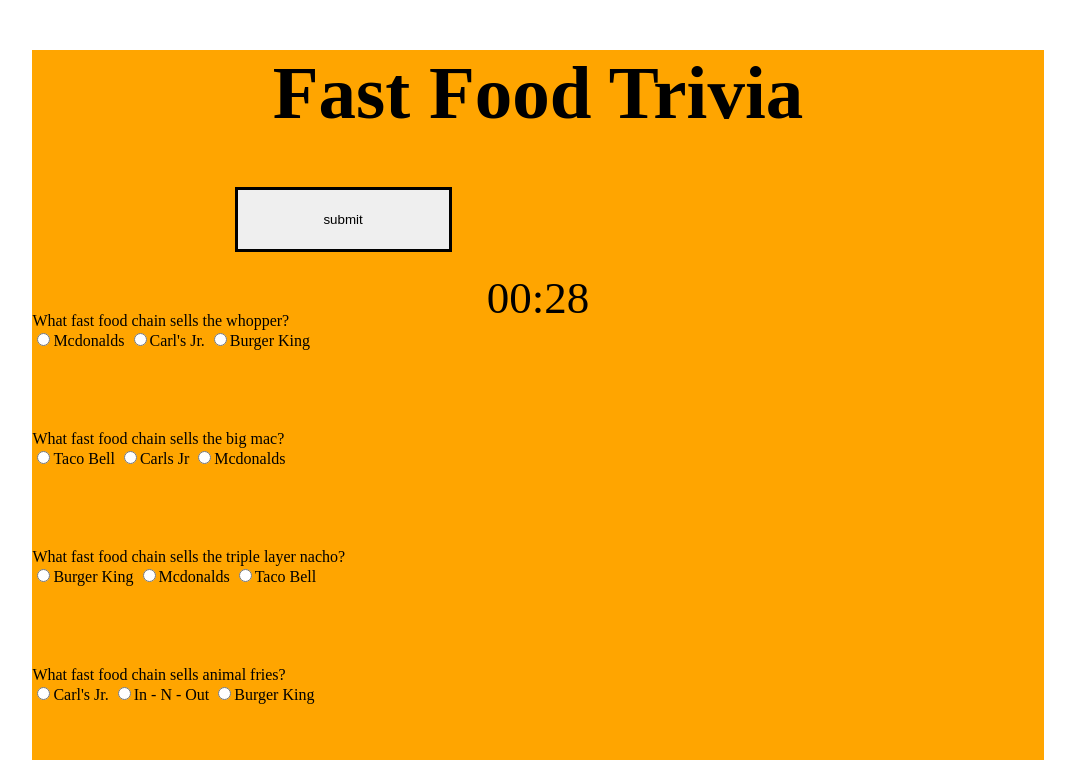
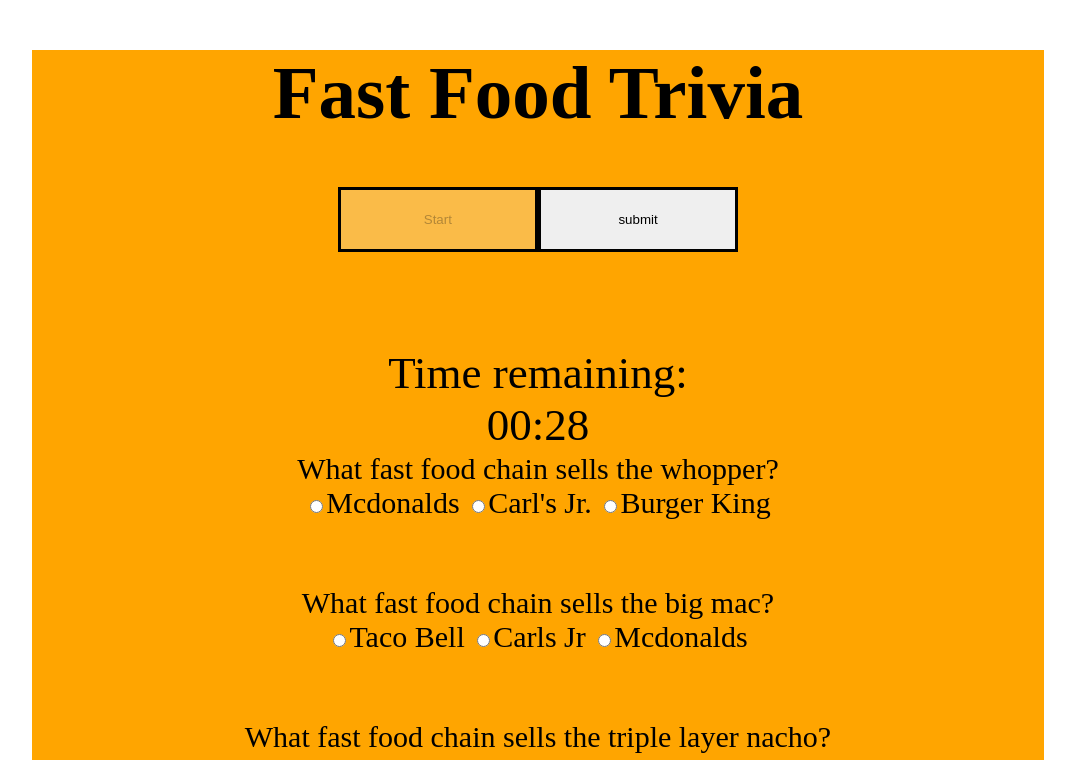
Before and after one commit to jjmateer/Trivia-game, a plain HTML site: page index.html in a window 1280 px wide. Both pictures are taken after a click on the button "Start". Shown: the top 760 px of the page, without its empty margins (102-1177 px from the left). Drawn offline with nearby package versions, Linux system fonts and the light colour scheme.

Commit message:
Added on click functions to correct and incorrect buttons that increment the score. After those inputs, the start button, or the submit button have been pressed, they will become disabled. When the submit button is pressed, it appends the correct answers and incorrect answers to the scorecount div.

```diff
--- a/assets/css/style.css
+++ b/assets/css/style.css
@@ -4,7 +4,7 @@
     margin-left:10%;
     margin-right:10%;
     border:solid black;
-    height:800px;
+    height:1100px;
     background-color: orange;
     border:none;
 
@@ -15,12 +15,12 @@
     font-size:75px;
 }
 #startButton {
-    width:65%;
+    width:60%;
     height:75px;
     margin-left:20%;
     margin-right:20%;
     font-size:50px;
-    text-align: center;
+    justify-content: center;
     display:flex;
 }
 #startBtn{
@@ -38,26 +38,32 @@
 
 #timeRemaining{
     height:5%;
-    width:100%;
+    width:40%;
     font-size:45px;
     margin-top:10px;
+    padding-left:30%;
+    padding-right:30%;
     text-align: center;
+    margin-bottom: 50px;
+
 }
-#triviaQuestion{
-    height: 200px;
-    width: 100%;
-    font-size:45px;
-    margin-top:25px;
-    text-align: center;
-}
-#userChoices{
-    width:60%;
-    margin-left:20%;
-    margin-right:20%;
-}
-
-
 #choices1, #choices2, #choices3, #choices4, #choices5 {
     width:100%;
     height:100px;
 }
+#scoreCount{
+    height:75px;
+    width:60%;
+    display:flex;
+    font-size:40px;
+    padding-left:20%;
+    padding-right:20%;
+}
+
+#inputForm{
+    width:60%;
+    padding-left:20%;
+    padding-right:20%;
+    font-size:30px;
+    text-align:center;
+}
--- a/assets/javascript/app.js
+++ b/assets/javascript/app.js
@@ -1,50 +1,16 @@
-
+$("#inputForm").hide();
 var timerInterval;
 var correctAnswers = 0;
 var incorrectAnswers = 0;
 var unanswered = 0;
-var questionCorrectAnswer;
 var timeLeft = 30;
-var questionNumber = 0;
 var clockRunning = false;
 $("#resetButton").hide();
-
-
 $("#question1").text("What fast food chain sells the whopper?");
-
 $("#question2").text("What fast food chain sells the big mac?");
 $("#question3").text("What fast food chain sells the triple layer nacho?");
 $("#question4").text("What fast food chain sells animal fries?");
 $("#question5").text("What fast food chain sells kentucky fried chicken?");
-
-    $("#btn11")
-
-
-
-
-
-    var correctChoices = [
-    "Burger King",
-    "Mcdonalds",
-    "Taco Bell",
-    "In-N-Out",
-    "KFC"
-];
-//Choices for questions
-var questionChoices = [
-    ["Mcdonalds", "Carl's Jr.", "Burger King", "Taco Bell"],
-    ["Mcdonald's", "Taco Bell", "Carl's Jr.", "Burger King"],
-    ["Burger King", "Carl's Jr.", "Mcdonald's", "Taco Bell"],
-    ["In - N - Out", "Burger King", "Carl's Jr.", "Taco Bell"],
-    ["Carl's Jr.", "Burger King", "KFC", "Taco Bell"]
-];
-
-
-
-
-
-
-
 function timeConverter(t) {
     let minutes = Math.floor(t / 60);
     let seconds = t - (minutes * 60)
@@ -59,61 +25,48 @@ function timeConverter(t) {
     }
     return `${minutes}:${seconds}`;
 }
-
 function countdownTimer() {
     timeLeft--;
     let convertedTime = timeConverter(timeLeft);
-    $("#timeRemaining").html(convertedTime);
+    $("#timeRemaining").html("Time remaining: " + convertedTime);
     if (timeLeft === 0) {
         unanswered++;
-        questionNumber++;
         timeout();
         clearInterval(timerInterval);
     }
 }
-
-
 function startTimer() {
     clockRunning = true;
     timerInterval = setInterval(countdownTimer, 1000);
 }
-
-
-
 function timeout() {
     clearInterval(timerInterval);
     $("#startButton").text("Time out!!");
 
-
-
-
-
 }
-
-
-
-$("#submit").on("click", function () {
-
-
-
-if (userChoice === questionCorrectAnswer) {
-
+$("#input13, #input23, #input33, #input42, #input51").on("click", function () {
 correctAnswers++;
-
-
-    } else {
-
-        incorrectAnswers++;
-
-    }
+console.log(correctAnswers);
+$(this).prop('disabled', true);
 
 });
-
-$("#startBtn").on("click", function () {
-    startTimer();
-    $("#resetBtn").hide();
-    $("#startBtn").hide();
-
-
+$("#input11, #input12, #input21, #input22, #input31, #input32, #input41, #input43, #input52, #input53").on("click", function() {
+    incorrectAnswers++;
+    console.log(incorrectAnswers)
+    $(this).prop('disabled', true);
 
 });
+$("#startBtn").on("click", function () {
+    $("#inputForm").show();
+    startTimer();
+    $(this).prop('disabled', true);
+});
+$("#submit").on("click", function() {
+    $("#inputForm").empty();
+    $("#scoreCount").append("Correct answers: " + correctAnswers + "   ");
+    $("#scoreCount").append("Incorrect answers: " + incorrectAnswers + "   ");
+    $("#scoreCount").append("Unanswered: " + unanswered + "   ");
+    clearInterval(timerInterval);
+    $(this).prop('disabled', true);
+
+});
--- a/index.html
+++ b/index.html
@@ -15,17 +15,18 @@
 <body>
     <div class="container">
         <h1 id="containerTitle">Fast Food Trivia</h1>
-        <div id="startButton"><button id="startBtn">Start</button>
-
+        <div id="startButton">
+            <button id="startBtn">Start</button>
             <button id="submit">submit</button>
         </div>
+        <div id="scoreCount"></div>
         <div id="timeRemaining"></div>
         <form id="inputForm">
             <div id="question1"></div>
             <div id="choices1">
                 <input type="radio" name="questioninput1" value="mcdonalds" id="input11">Mcdonalds</input>
                 <input type="radio" name="questioninput1" value="carlsjr" id="input12">Carl's Jr.</input>
-            <input type="radio" name="questioninput1" value="burgerking"id="input13">Burger King</input>
+                <input type="radio" name="questioninput1" value="burgerking" id="input13">Burger King</input>
             </div>
             <div id="question2"></div>
             <div id="choices2">
@@ -43,7 +44,7 @@
             <div id="choices4">
                 <input type="radio" name="questioninput4" value="carlsjr" id="input41">Carl's Jr.</input>
                 <input type="radio" name="questioninput4" value="innout" id="input42">In - N - Out</input>
-            <input type="radio" name="questioninput4" value="burgerking"id="input43">Burger King</input>
+                <input type="radio" name="questioninput4" value="burgerking" id="input43">Burger King</input>
             </div>
             <div id="question5"></div>
             <div id="choices5">
@@ -62,11 +63,3 @@
 </body>
 
 </html>
-
-
-<!-- https://media.giphy.com/media/uc3zvdY4s2AYU/giphy.gif mcdonalds -->
-<!-- https://giphy.com/gifs/burgerking-yuGKTz6l1IbMd5AG1C/links burger king  -->
-<!-- https://media.giphy.com/media/3o6Mbk5tHqQFo12FBC/giphy.gif in n out -->
-<!-- https://media.giphy.com/media/29I0nEGotEJDG6NVef/giphy.gif kfc -->
-<!-- https://media.giphy.com/media/RvxvIS0MkPcpq/giphy.gif carls jr -->
-<!-- https://media.giphy.com/media/chJBhOzEXT39e/giphy.gif taco bell -->
```
Lines whose indentation alone changed are shown as unchanged.
